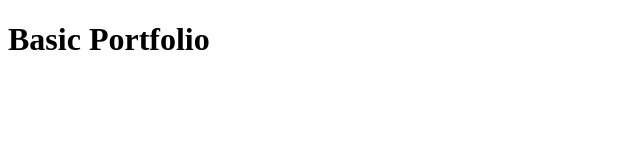
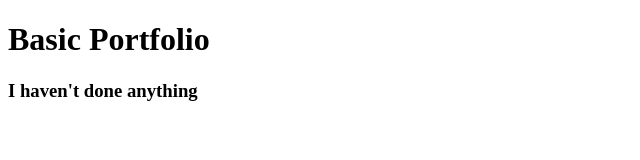
Before and after one commit to alexjmcm/test1, a plain HTML site: page index.html in a window 1280 px wide. Shown: the whole page, without its empty margins (0-640 px from the left). Drawn offline with Linux system fonts and the light colour scheme.

Commit message:
added more specifics about me not doing anything

```diff
--- a/index.html
+++ b/index.html
@@ -6,5 +6,6 @@
 </head>
 <body>
     <h1> Basic Portfolio</h1>
+    <h3> I haven't done anything</h3>
 </body>
 </html>
```
